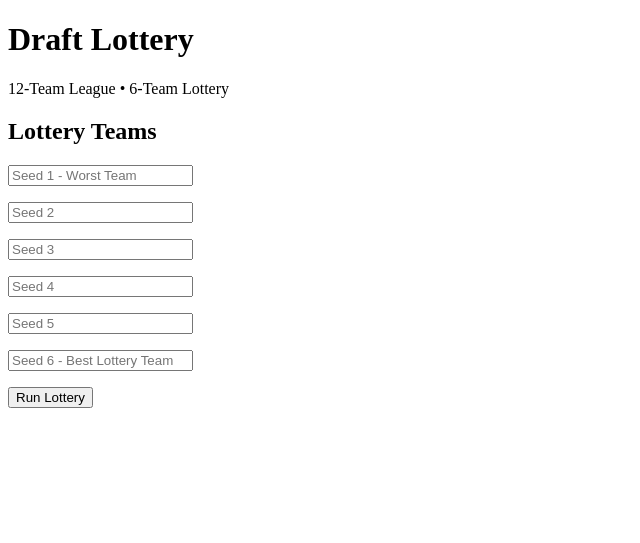
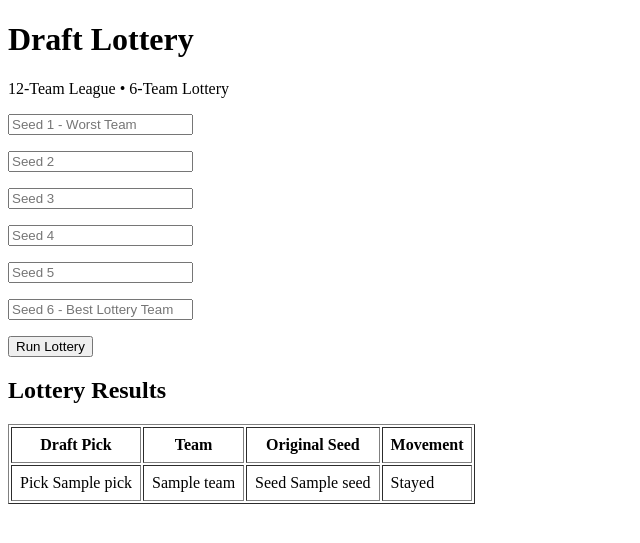
Before and after one commit to MasonWalden/draft-lottery-website, a Flask app: template templates/index.html in a window 1280 px wide. Shown: the top 543 px of the page, without its empty margins (0-640 px from the left). Run offline with Flask 3, Linux system fonts and the light colour scheme; the template is opened without the code that fills it: most values are stand-ins (such as "Sample title", 1, 10 or a date in 2020).

Commit message:
Add form for lottery team input and results display

```diff
--- a/templates/index.html
+++ b/templates/index.html
@@ -5,20 +5,47 @@
 </head>
 <body>
     <h1>Draft Lottery</h1>
-
     <p>12-Team League • 6-Team Lottery</p>
 
-    <h2>Lottery Teams</h2>
-
-    <form>
-        <p><input type="text" placeholder="Seed 1 - Worst Team"></p>
-        <p><input type="text" placeholder="Seed 2"></p>
-        <p><input type="text" placeholder="Seed 3"></p>
-        <p><input type="text" placeholder="Seed 4"></p>
-        <p><input type="text" placeholder="Seed 5"></p>
-        <p><input type="text" placeholder="Seed 6 - Best Lottery Team"></p>
+    <form method="POST">
+        <p><input name="team1" type="text" placeholder="Seed 1 - Worst Team"></p>
+        <p><input name="team2" type="text" placeholder="Seed 2"></p>
+        <p><input name="team3" type="text" placeholder="Seed 3"></p>
+        <p><input name="team4" type="text" placeholder="Seed 4"></p>
+        <p><input name="team5" type="text" placeholder="Seed 5"></p>
+        <p><input name="team6" type="text" placeholder="Seed 6 - Best Lottery Team"></p>
 
         <button type="submit">Run Lottery</button>
     </form>
+
+    {% if results %}
+        <h2>Lottery Results</h2>
+
+        <table border="1" cellpadding="8">
+            <tr>
+                <th>Draft Pick</th>
+                <th>Team</th>
+                <th>Original Seed</th>
+                <th>Movement</th>
+            </tr>
+
+            {% for row in results %}
+            <tr>
+                <td>Pick {{ row.pick }}</td>
+                <td>{{ row.team }}</td>
+                <td>Seed {{ row.seed }}</td>
+                <td>
+                    {% if row.movement > 0 %}
+                        Moved up {{ row.movement }}
+                    {% elif row.movement < 0 %}
+                        Moved down {{ row.movement * -1 }}
+                    {% else %}
+                        Stayed
+                    {% endif %}
+                </td>
+            </tr>
+            {% endfor %}
+        </table>
+    {% endif %}
 </body>
 </html>
```
